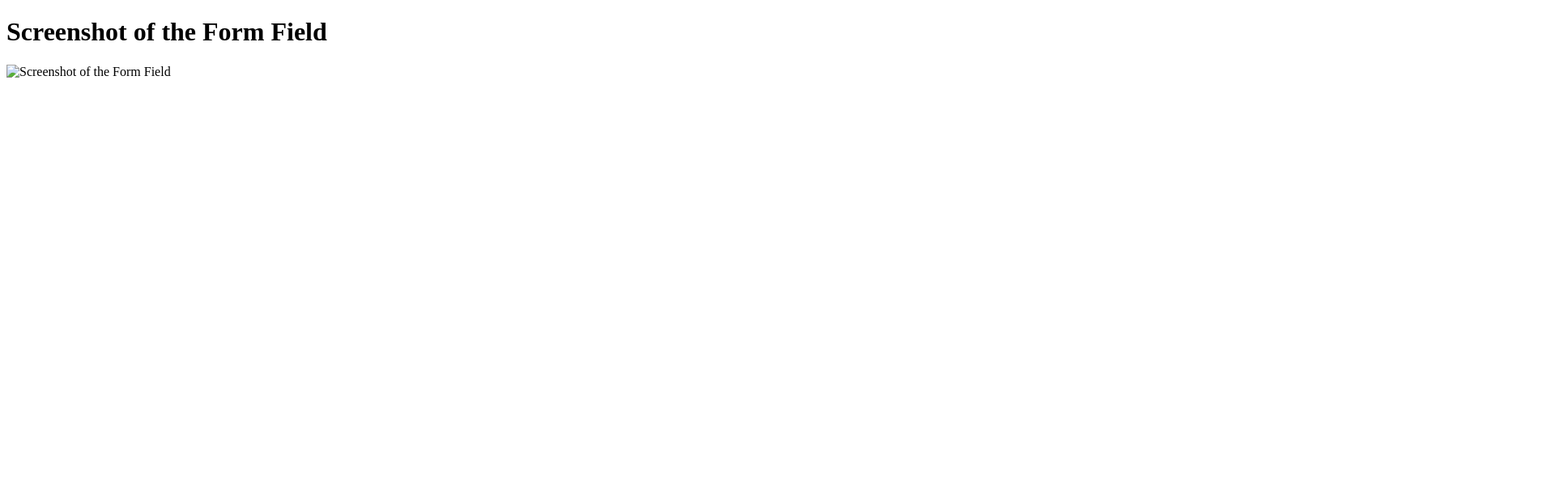
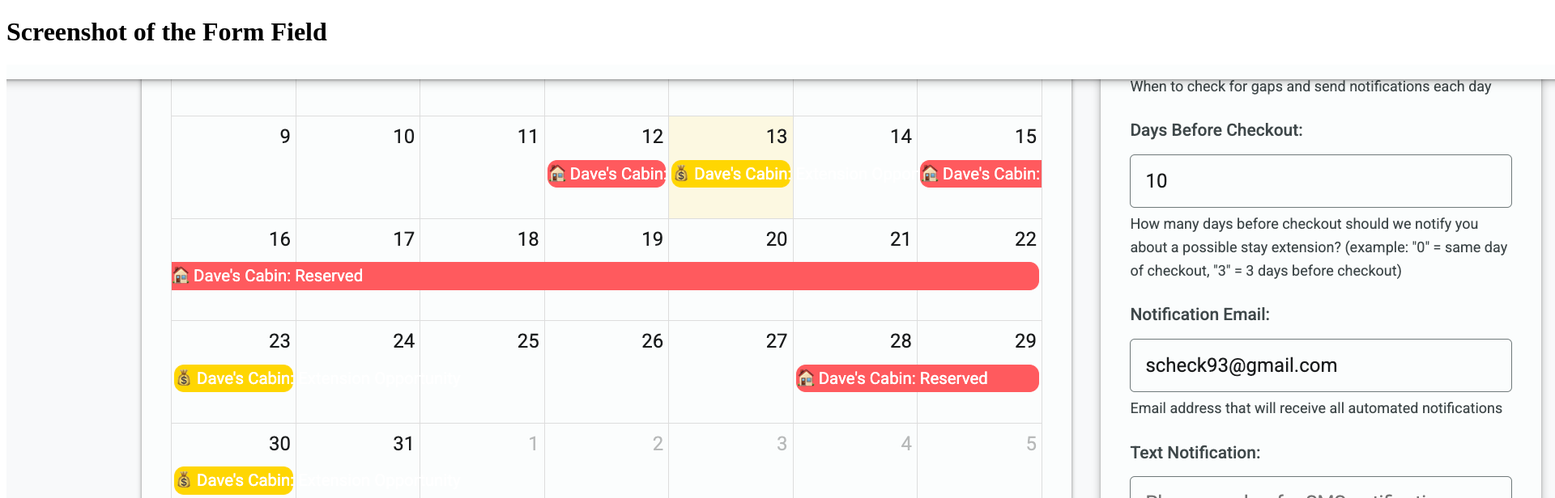
Before and after one commit to scheck93/assets.staysavvy.io, a plain HTML site: page screenshot-of-the-form-field.html in a window 1280 px wide. Shown: the top 616 px of the page at 81% size, 1920 px wide, since content can reach past the window. Drawn offline with Linux system fonts and the light colour scheme.

Commit message:
updated link to png

```diff
--- a/screenshot-of-the-form-field.html
+++ b/screenshot-of-the-form-field.html
@@ -7,6 +7,6 @@
 </head>
 <body>
     <h1>Screenshot of the Form Field</h1>
-    <img src="image.png" alt="Screenshot of the Form Field">
+    <img src="screenshot-of-SMS-consent.png" alt="Screenshot of the Form Field">
 </body>
 </html>
```
